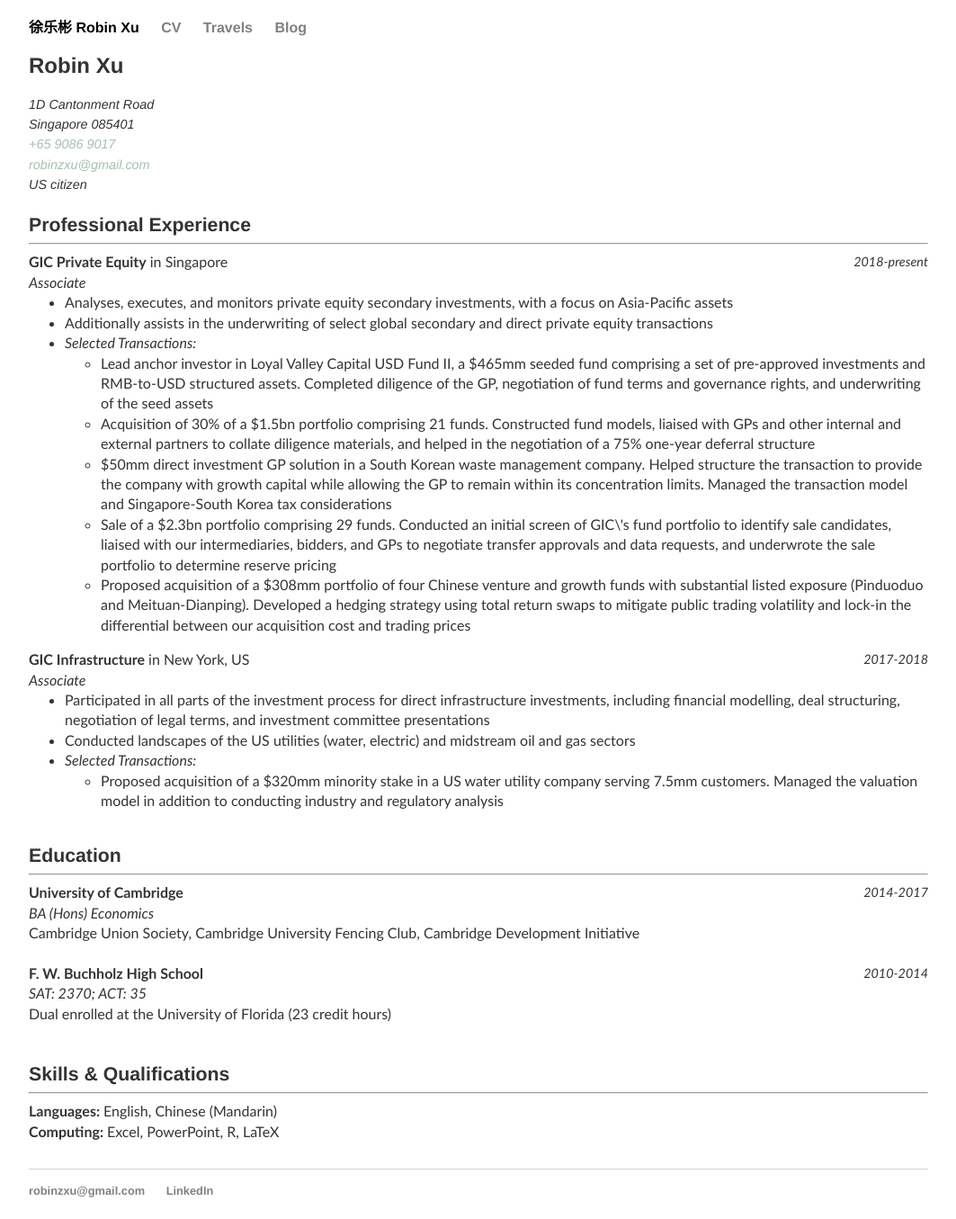
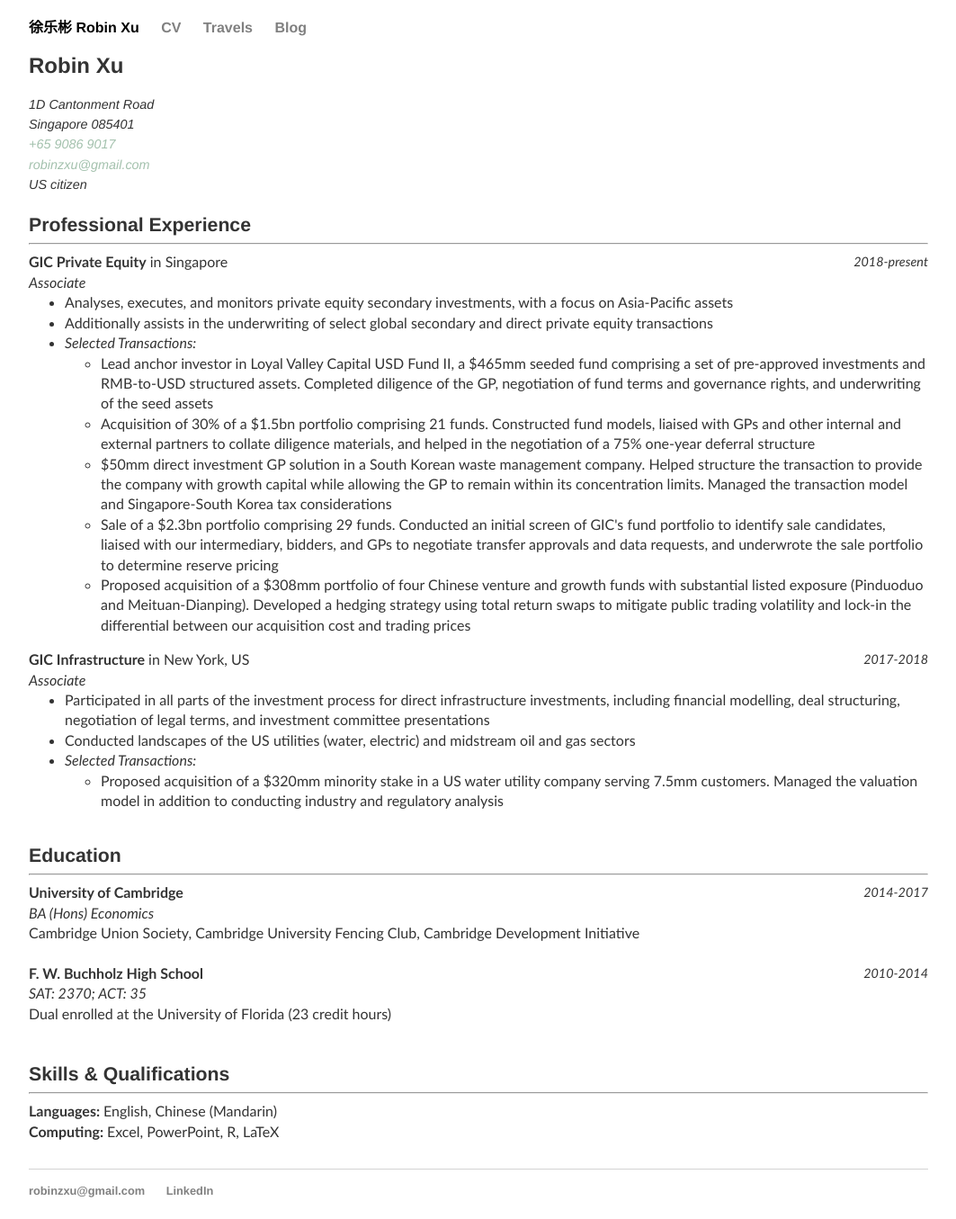
Before and after one commit to robinzxu/robinzxu.github.io, a Jekyll site: the page built from cv/index.html, in a window 1280 px wide. Shown: the whole page at 90% size, without its empty margins (108-1171 px from the left). Built offline with Jekyll 4.4.1, drawn with Linux system fonts in a browser that asks for light colours.

Commit message:
Update index.html

```diff
--- a/cv/index.html
+++ b/cv/index.html
@@ -29,7 +29,7 @@ title: CV
 			<li>Lead anchor investor in Loyal Valley Capital USD Fund II, a $465mm seeded fund comprising a set of pre-approved investments and RMB-to-USD structured assets. Completed diligence of the GP, negotiation of fund terms and governance rights, and underwriting of the seed assets
 			<li>Acquisition of 30% of a $1.5bn portfolio comprising 21 funds. Constructed fund models, liaised with GPs and other internal and external partners to collate diligence materials, and helped in the negotiation of a 75% one-year deferral structure
 			<li>$50mm direct investment GP solution in a South Korean waste management company. Helped structure the transaction to provide the company with growth capital while allowing the GP to remain within its concentration limits. Managed the transaction model and Singapore-South Korea tax considerations
-			<li>Sale of a $2.3bn portfolio comprising 29 funds. Conducted an initial screen of GIC\'s fund portfolio to identify sale candidates, liaised with our intermediaries, bidders, and GPs to negotiate transfer approvals and data requests, and underwrote the sale portfolio to determine reserve pricing
+			<li>Sale of a $2.3bn portfolio comprising 29 funds. Conducted an initial screen of GIC's fund portfolio to identify sale candidates, liaised with our intermediary, bidders, and GPs to negotiate transfer approvals and data requests, and underwrote the sale portfolio to determine reserve pricing
 			<li>Proposed acquisition of a $308mm portfolio of four Chinese venture and growth funds with substantial listed exposure (Pinduoduo and Meituan-Dianping). Developed a hedging strategy using total return swaps to mitigate public trading volatility and lock-in the differential between our acquisition cost and trading prices
 		</ul>
 	</ul>
```
